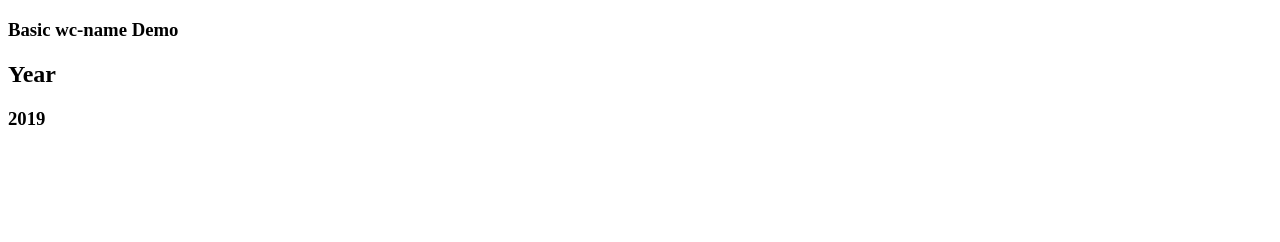
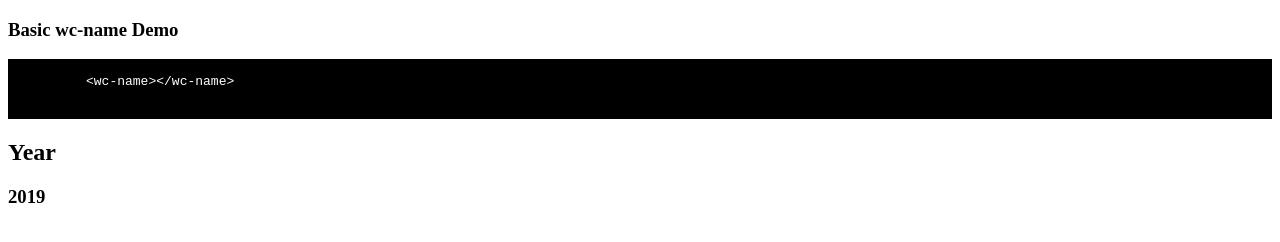
Before and after one commit to manufosela/generator-litelement-webcomponent, a website with bundled scripts: page generators/app/templates/demo/index.html in a window 1280 px wide. Built offline with nearby package versions, Linux system fonts and the light colour scheme.

Commit message:
improvment demo template

```diff
--- a/generators/app/templates/demo/index.html
+++ b/generators/app/templates/demo/index.html
@@ -10,6 +10,11 @@
   <body>
     <div class="vertical-section-container centered">
       <h3>Basic wc-name Demo</h3>
+      <pre style="color:#FFF; background: #000;">
+        <code>
+          &lt;wc-name&gt;&lt;/wc-name&gt;
+        </code>
+      </pre>
       <wc-name></wc-name>
     </div>
   </body>
--- a/package.json
+++ b/package.json
@@ -1,6 +1,6 @@
 {
   "name": "generator-lit-element-base",
-  "version": "1.1.2",
+  "version": "1.1.3",
   "description": "Generator to create LitElement WebComponent scafolding",
   "homepage": "https://github.com/manufosela/generator-litelement-webcomponent",
   "author": {
```
